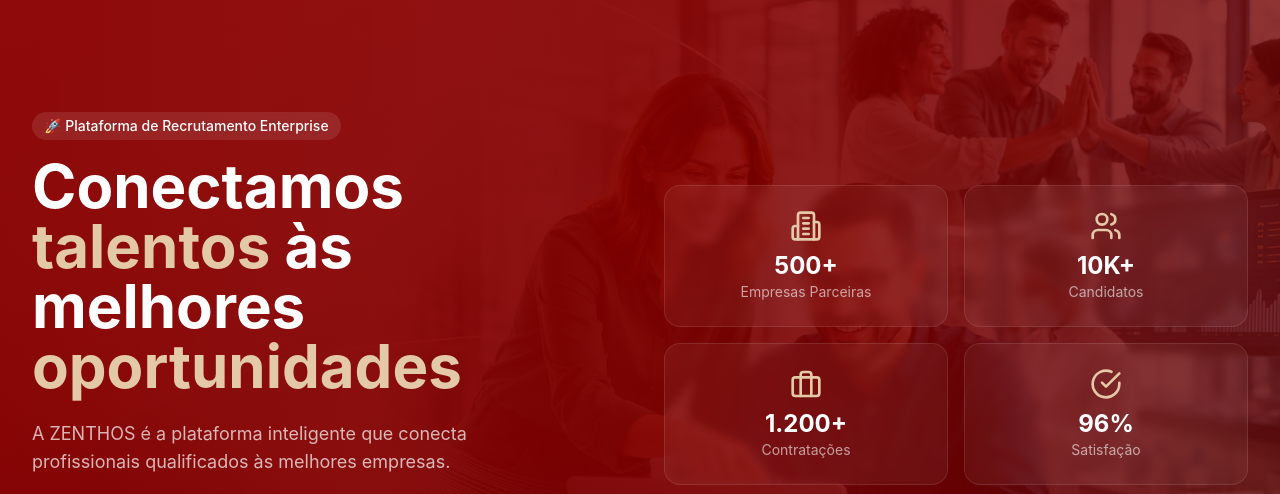
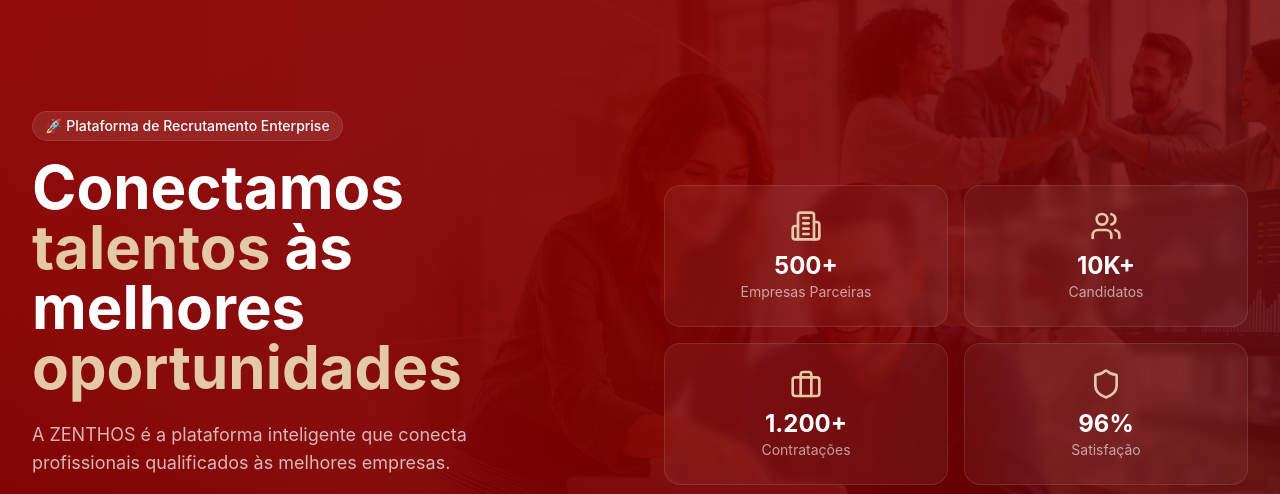
Before and after one commit to trivoroficial/consult_recruit, a Next.js app: page / in a window 1280 px wide. Shown: the part 106-600 px from the top of the page. Built offline with nearby package versions, Linux system fonts and the light colour scheme.

Commit message:
Update Hero.tsx

```diff
--- a/src/components/home/Hero.tsx
+++ b/src/components/home/Hero.tsx
@@ -1,8 +1,7 @@
 'use client'
 
-import { motion } from "framer-motion";
 import Link from 'next/link'
-import { ArrowRight, Phone, CheckCircle, Users, Building2, Briefcase } from 'lucide-react'
+import { ArrowRight, Phone, CheckCircle, Users, Building2, Briefcase, Shield, TrendingUp } from 'lucide-react'
 
 const whatsappNumber = "5534991850735";
 const whatsappUrl = `https://wa.me/${whatsappNumber}?text=${encodeURIComponent("Olá! Gostaria de conhecer as soluções da ZENTHOS.")}`;
@@ -10,21 +9,21 @@ const whatsappUrl = `https://wa.me/${whatsappNumber}?text=${encodeURIComponent("
 export function Hero() {
   return (
     <section className="relative bg-gradient-to-br from-[#8B0000] to-[#5C0000] text-white overflow-hidden min-h-[90vh] flex items-center">
-      {/* IMAGEM DE FUNDO COM TRANSPARÊNCIA */}
+      {/* IMAGEM DE FUNDO */}
       <div className="absolute inset-0">
         <img
           src="/recrutamento.png"
           alt="ZENTHOS"
-          className="w-full h-full object-cover opacity-20"
+          className="w-full h-full object-cover opacity-15"
         />
-        <div className="absolute inset-0 bg-gradient-to-r from-[#8B0000]/80 via-[#8B0000]/60 to-transparent"></div>
+        <div className="absolute inset-0 bg-gradient-to-r from-[#8B0000]/70 via-[#8B0000]/50 to-transparent"></div>
       </div>
 
       <div className="relative max-w-7xl mx-auto px-4 sm:px-6 lg:px-8 py-20 lg:py-28 w-full z-10">
         <div className="grid grid-cols-1 lg:grid-cols-2 gap-12 items-center">
           <div>
             <div className="flex items-center gap-2 mb-4">
-              <span className="px-3 py-1 bg-white/10 rounded-full text-sm font-medium backdrop-blur-sm">
+              <span className="px-3 py-1 bg-white/10 rounded-full text-sm font-medium backdrop-blur-sm border border-white/10">
                 🚀 Plataforma de Recrutamento Enterprise
               </span>
             </div>
@@ -38,7 +37,7 @@ export function Hero() {
             </p>
             <div className="flex flex-wrap gap-4 mt-8">
               <Link href="/login">
-                <button className="px-6 py-3 bg-[#E3C9A8] hover:bg-[#C9A84C] text-[#1A1A2E] font-semibold rounded-lg transition flex items-center gap-2">
+                <button className="px-6 py-3 bg-[#E3C9A8] hover:bg-[#C9A84C] text-[#1A1A2E] font-semibold rounded-lg transition flex items-center gap-2 shadow-lg shadow-[#8B0000]/20">
                   Ver Vagas
                   <ArrowRight className="h-4 w-4" />
                 </button>
@@ -69,7 +68,7 @@ export function Hero() {
               <p className="text-sm text-white/60">Contratações</p>
             </div>
             <div className="bg-white/5 backdrop-blur-sm rounded-2xl p-6 border border-white/10 text-center hover:bg-white/10 transition">
-              <CheckCircle className="h-8 w-8 text-[#E3C9A8] mx-auto mb-2" />
+              <Shield className="h-8 w-8 text-[#E3C9A8] mx-auto mb-2" />
               <p className="text-2xl font-bold">96%</p>
               <p className="text-sm text-white/60">Satisfação</p>
             </div>
```
